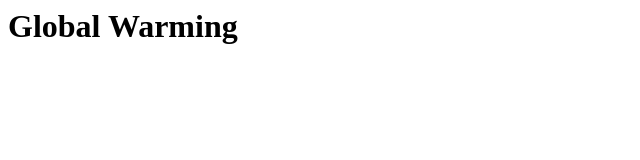
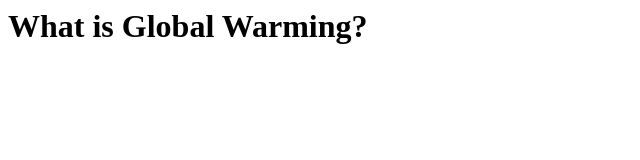
Before and after one commit to keymed/Kennedy, a plain HTML site: page index.html in a window 1280 px wide. Shown: the whole page, without its empty margins (0-640 px from the left). Drawn offline with Linux system fonts and the light colour scheme.

Commit message:
Update index.html

```diff
--- a/index.html
+++ b/index.html
@@ -1 +1,4 @@
-<h1> Global Warming </h1>
+<title> Global Warming </title>
+<body>
+
+  <h1>What is Global Warming?</h1>
```
